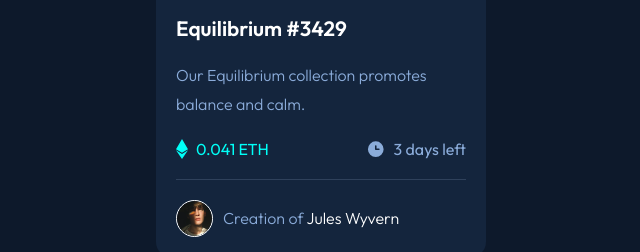
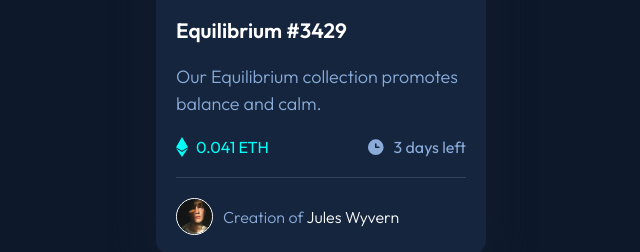
Before and after one commit to nonamehz/frontend-mentor-challenges, a plain HTML site: page 02-NFT preview card component/index.html in a window 1280 px wide. Shown: the part 429-681 px from the top of the page, 319-959 px from the left. Drawn offline with Linux system fonts and the light colour scheme.

Commit message:
Arreglo en html y estilos

```diff
--- a/02-NFT preview card component/css/styles.css
+++ b/02-NFT preview card component/css/styles.css
@@ -15,15 +15,18 @@
 
 body {
     background-color: var(--mainBackgroundColor);
-    display: grid;
-    place-content: center;
     font-family: 'Outfit', sans-serif;
-    height: 100vh;
-    width: 100vw;
 }
 
 img {
     width: 100%;
+}
+
+.container {
+    display: grid;
+    height: 100vh;
+    place-content: center;
+    width: 100vw;
 }
 
 .card {
@@ -31,6 +34,9 @@ img {
     border-radius: 15px;
     padding: 20px;
     width: 290px;
+    -webkit-box-shadow: 0px 4px 39px 4px rgba(18,27,45,1);
+    -moz-box-shadow: 0px 4px 39px 4px rgba(18,27,45,1);
+    box-shadow: 0px 4px 39px 4px rgba(18,27,45,1);
 }
 
 .card__image {
@@ -88,8 +94,8 @@ img {
 .card__description {
     color: var(--softBlue);
     font-weight: 300;
-    font-size: 1rem;
-    line-height: 1.8;
+    font-size: 18px;
+    line-height: 1.5;
     margin: 20px 0;
 }
 
--- a/02-NFT preview card component/index.html
+++ b/02-NFT preview card component/index.html
@@ -14,6 +14,7 @@
 
 <body>
 
+    <main class="container">
         <div class="card">
             <div class="card__image">
                 <img class="card__image-nft" src="./assets/image-equilibrium.jpg" alt="NFT IMAGE">
@@ -22,7 +23,7 @@
                 </div>
             </div>
             <div class="card__info">
-            <h3 class="card__title">Equilibrium #3429</h3>
+                <h1 class="card__title">Equilibrium #3429</h1>
                 <p class="card__description">Our Equilibrium collection promotes balance and calm.</p>
                 <div class="card__stats">
                     <p class="card__stats-price"><img src="assets/icon-ethereum.svg" alt="ICON ETH"> 0.041 ETH</p>
@@ -35,6 +36,7 @@
                 <p><span>Creation of</span> Jules Wyvern</p>
             </footer>
         </div>
+    </main>
 
 </body>
 
```
Lines whose indentation alone changed are shown as unchanged.
